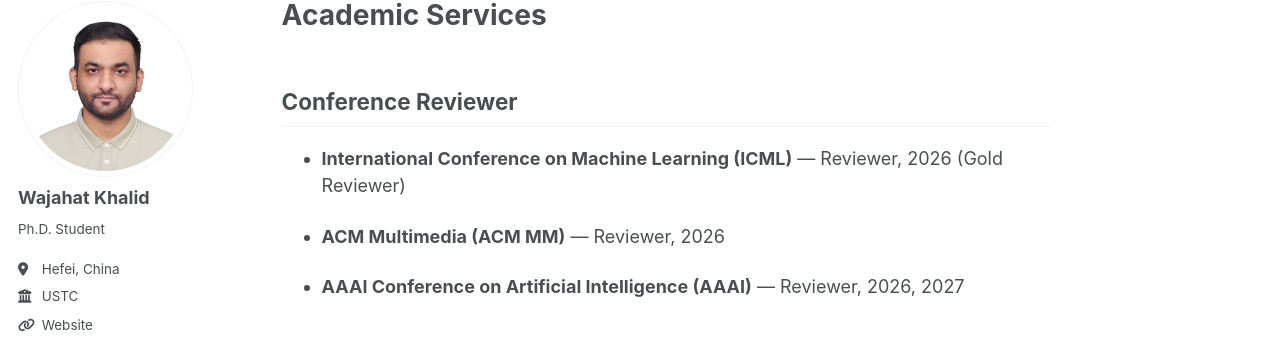
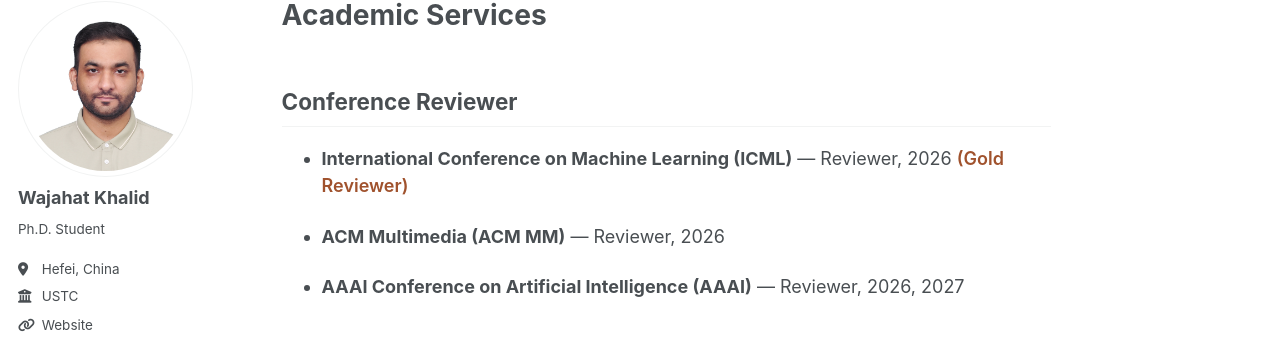
Before and after one commit to Mr-WajahatKhalid/Mr-WajahatKhalid.github.io, a Jekyll site: the page built from _pages/services.md, in a window 1280 px wide. Shown: the part 100-440 px from the top of the page. Built offline with Jekyll 4.4.1, drawn with Linux system fonts in a browser that asks for light colours; a style sheet for code colours, icons or effects is not loaded.

Commit message:
Update _page.scss

```diff
--- a/_sass/layout/_page.scss
+++ b/_sass/layout/_page.scss
@@ -435,3 +435,12 @@
     font-weight: 600;
   }
 }
+
+/*
+   Academic Services Awards
+   ========================================================================== */
+
+.award {
+  color: #A0522D !important;
+  font-weight: 600;
+}
```
